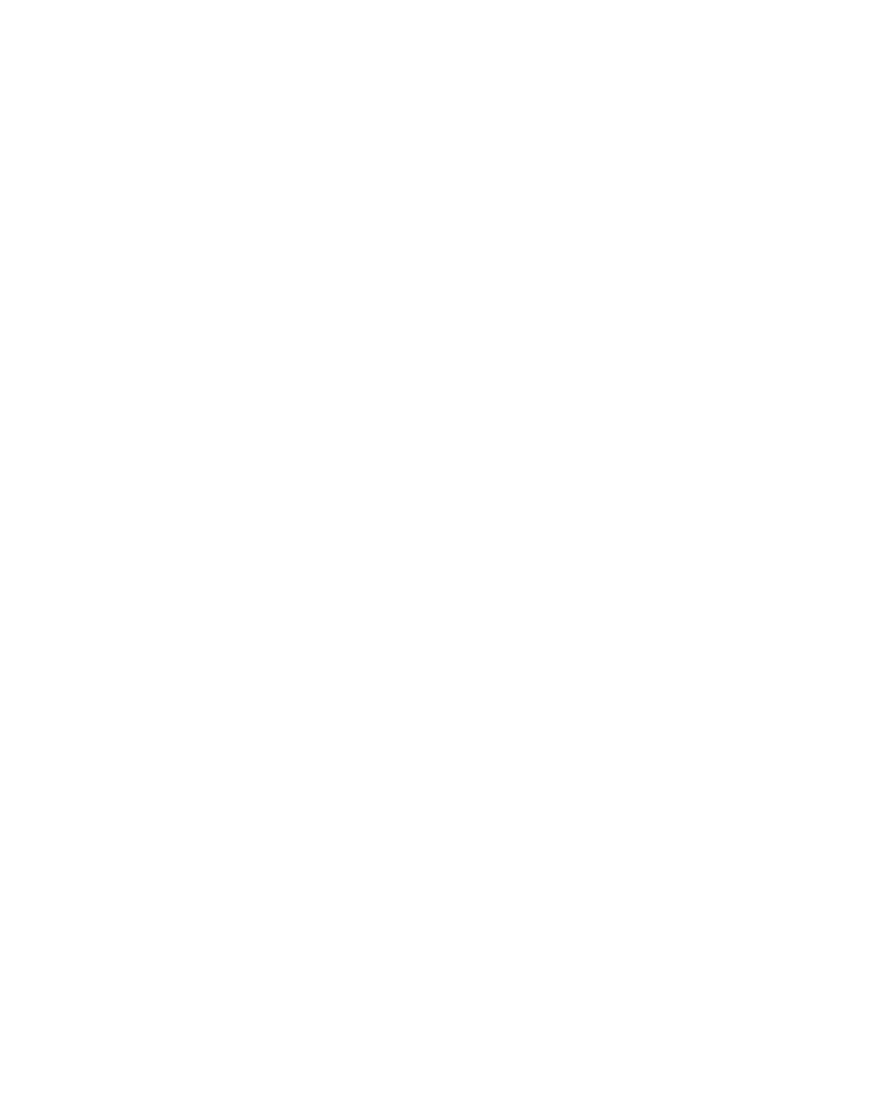
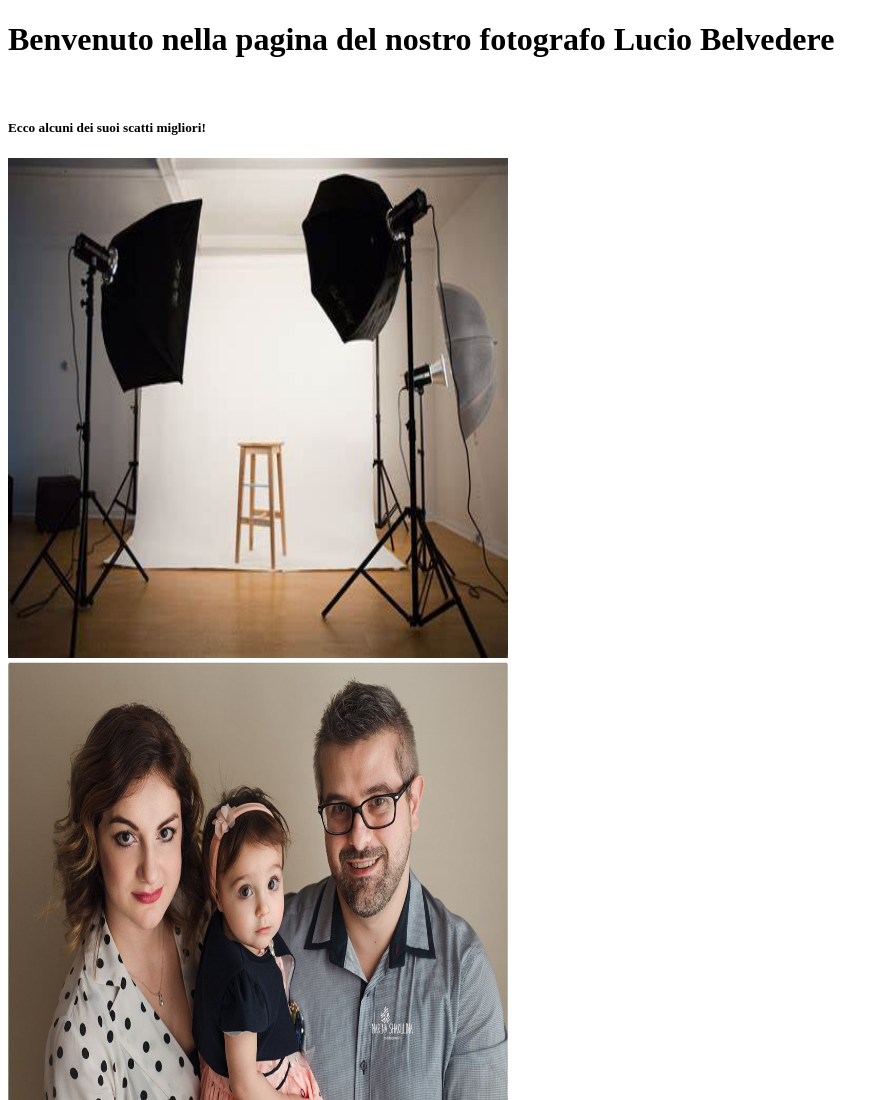
Before and after one commit to francescosciarro/Studio-fotografico, a website: page components/Fotografi/Lucio Belvedere.html in a window 1280 px wide. Shown: the top 1100 px of the page, without its empty margins (0-889 px from the left). Before the commit the page ends 800 px from the top, so only its background shows below. Drawn offline with Linux system fonts and the light colour scheme; files whose address does not match are found by name.

Commit message:
Caricamento foto esempio

```diff
--- a/components/Fotografi/Lucio Belvedere.html
+++ b/components/Fotografi/Lucio Belvedere.html
@@ -5,6 +5,26 @@
     <title>Lucio Belvedere</title>
   </head>
   <body>
+    <h1>Benvenuto nella pagina del nostro fotografo Lucio Belvedere</h1>
+        <br />
+       <h5>Ecco alcuni dei suoi scatti migliori!</h5>
+        <div class="card mb-3">
+         <div class="row g-0">
+             <div class="col-sm">
+                 <img src="E:\Progetto Fotografi\Studio-fotografico\components\Immagini\foto2.jpg" class="img-fluid rounded-start" width="500" height="500" />
+                 <br />
+                 <img src="E:\Progetto Fotografi\Studio-fotografico\components\Immagini\foto1.jpg" class="img-fluid rounded-start" width="500" height="500" />
+                 <br />
+                 <img src="E:\Progetto Fotografi\Studio-fotografico\components\Immagini\foto3.jpg" class="img-fluid rounded-start" width="500" height="500" />
+                 <br />
+                 <img src="E:\Progetto Fotografi\Studio-fotografico\components\Immagini\foto4.jpg" class="img-fluid rounded-start" width="500" height="500" />
+                 <br />
+                 <img src="E:\Progetto Fotografi\Studio-fotografico\components\Immagini\foto5.jpg" class="img-fluid rounded-start" width="500" height="500" />
+                 <br />
+                 <img src="E:\Progetto Fotografi\Studio-fotografico\components\Immagini\foto6.jpg" class="img-fluid rounded-start" width="500" height="500" />
+             </div>
+         </div>
+     </div>
 
   </body>
 </html>
```
Also changed, not shown: components/Fotografi/Francesca Raspoli.html (+19 -0 lines), components/Fotografi/Gigio Poretti.html (+20 -1 lines).
